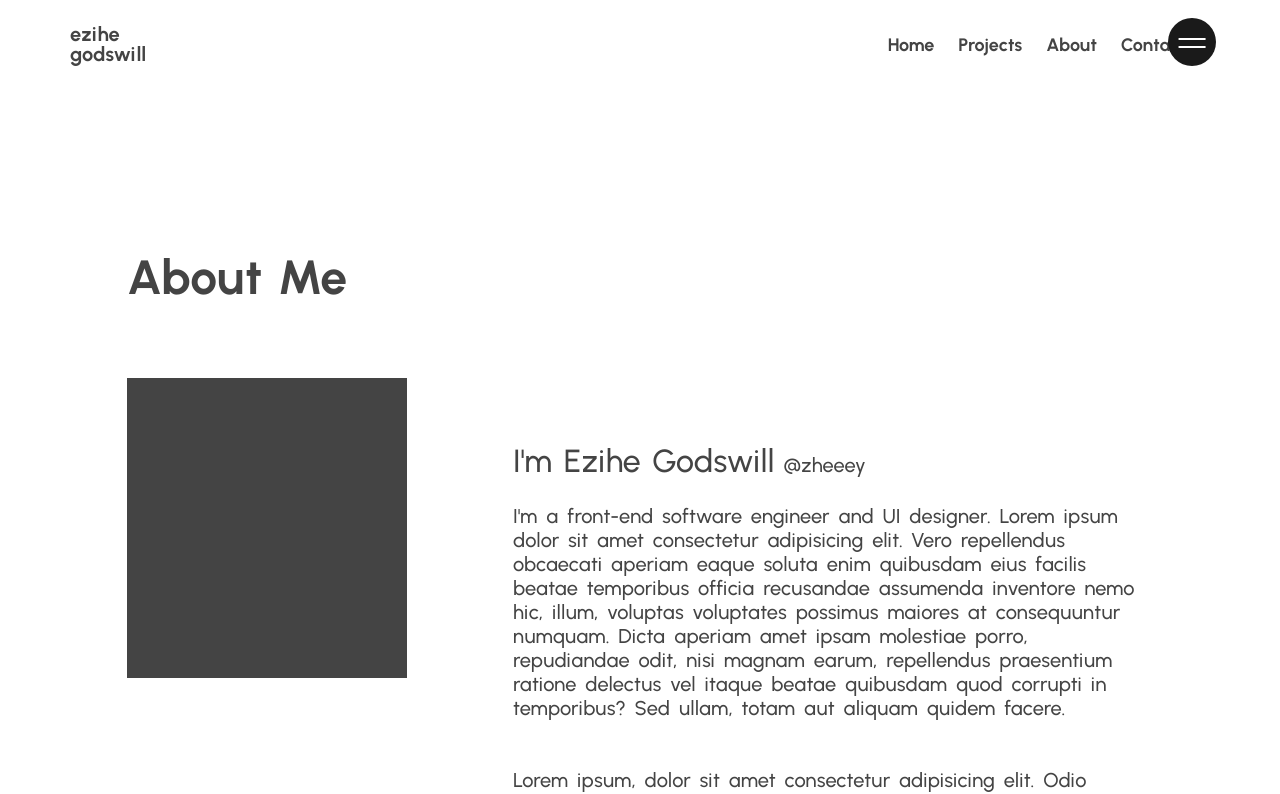
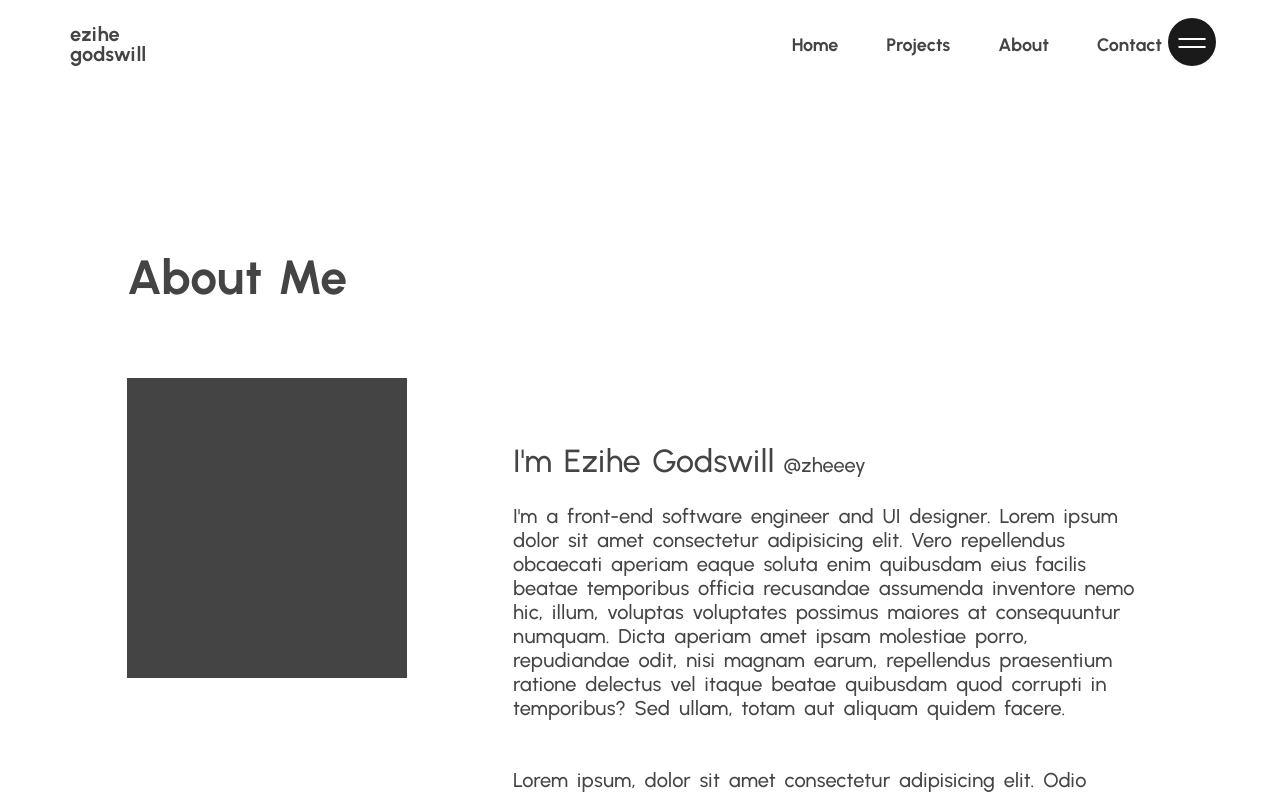
Before and after one commit to gzkdev/react-portfolio, a React (Create React App) app: page /about in a window 1280 px wide. Shown: the top 794 px of the page. Built offline with nearby package versions, Linux system fonts and the light colour scheme.

Commit message:
improved header nav alignment

```diff
--- a/src/index.css
+++ b/src/index.css
@@ -466,18 +466,6 @@ body {
 }
 
 @media (min-width: 768px) {
-  .about-ctn {
-    display: flex;
-    justify-content: space-between;
-  }
-
-  .about-img-box {
-    position: -webkit-sticky;
-    position: sticky;
-    top: 160px;
-    margin-right: 64px;
-  }
-
   :root {
     --page-banner-height: 400px;
   }
@@ -507,7 +495,7 @@ body {
 
   .header-nav-desktop ul li {
     display: inline-block;
-    margin-right: 24px;
+    margin-right: 48px;
     list-style: none;
   }
 
@@ -538,6 +526,17 @@ body {
   .footer-nav a .text {
     display: inline-block;
   }
+  .about-ctn {
+    display: flex;
+    justify-content: space-between;
+  }
+
+  .about-img-box {
+    position: -webkit-sticky;
+    position: sticky;
+    top: 160px;
+    margin-right: 64px;
+  }
 }
 
 @media (min-width: 1000px) {
```
